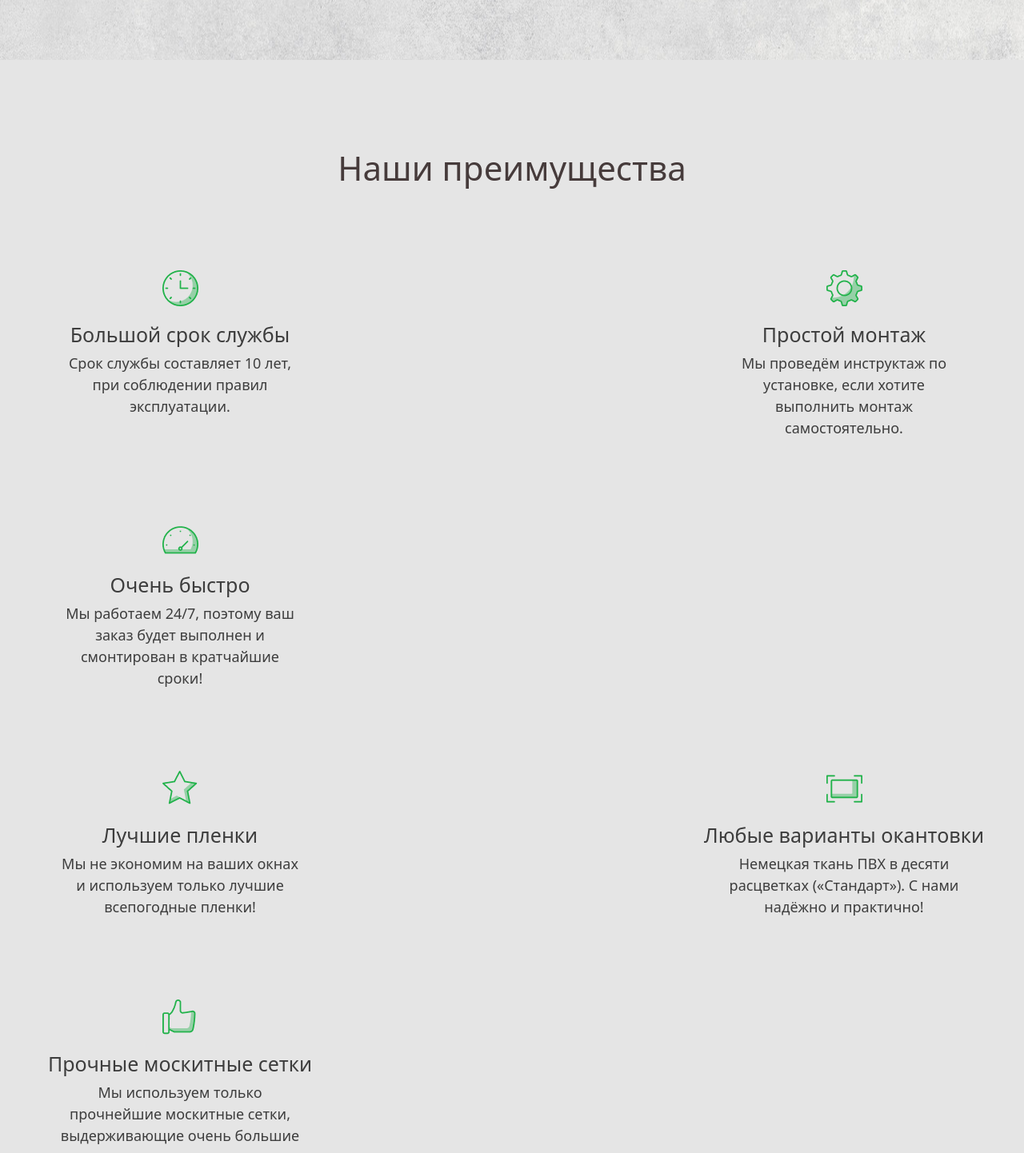
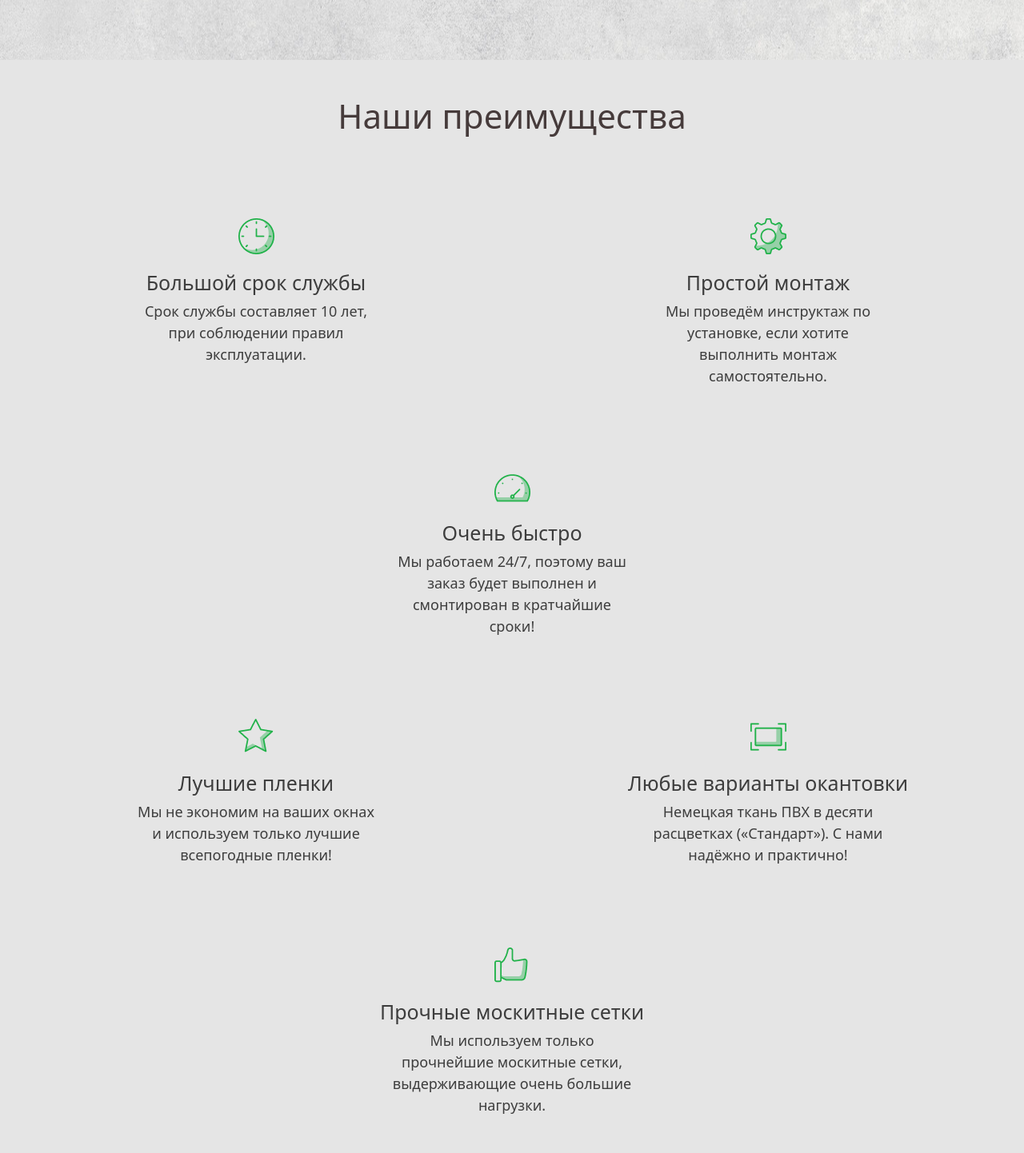
Before and after one commit to RafoBunyatyan/Soft-Windows__Figma, a React (Create React App) app: page / in a window 1280 px wide. Shown: the part 1920-3362 px from the top of the page at 80% size. Built offline with nearby package versions, Linux system fonts and the light colour scheme.

Commit message:
components refersh

```diff
--- a/src/components/AdviseYou/Advise_You.js
+++ b/src/components/AdviseYou/Advise_You.js
@@ -12,7 +12,7 @@ function Advise_You() {
 				<Row>
 					<Image src={Rectangle} alt='Rectangle!' className='advise_imgRectangle' style={{ height: '661px', }} />
 					<Col className='advise_section' style={{ maxWidth: '1600px', margin: 'auto', display: 'flex', justifyContent: 'space-between', marginTop: '-654px', }}>
-						<Col className="" style={{ marginLeft: '1rem', maxWidth: '512px', display: 'flex', justifyContent: 'center', alignItems: 'flex-start', flexDirection: 'column', }}>
+						<Col className="" style={{ marginLeft: '1.5rem', maxWidth: '512px', display: 'flex', justifyContent: 'center', alignItems: 'flex-start', flexDirection: 'column', }}>
 							<h2 className='advise_title' style={{ fontSize: '42px', marginBottom: '20px', }}>Не можете выбрать? Мы вам подскажем!</h2>
 							<p className='advise_text' style={{ fontSize: '18px', marginBottom: '25px', }}>Мы успешно работаем в этой сфере по сей день, благодаря наличию надежно устоявшегося принципа – производить тщательный отбор специалистов на любую должность в компании.</p>
 							<Button className='advise_button' style={{ color: '#fff', marginTop: '25px', backgroundColor: '#21B24A', border: '1px solid #21B34A', padding: '17px 68px', }}>Написать нам</Button>
--- a/src/components/DiscussProject/Discuss_Project.js
+++ b/src/components/DiscussProject/Discuss_Project.js
@@ -14,7 +14,7 @@ function Discuss_Project() {
 			<Container fluid className='Discuss_Project_container' style={{ maxWidth: '1600px', margin: '0 auto 150px', }}>
 				<Row>
 					<Col className='Discuss_Project_about' style={{ display: 'flex', flexWrap: 'wrap', alignItems: 'center', justifyContent: 'space-around', }}>
-						<Col style={{ maxWidth: '548px', }}>
+						<Col style={{ maxWidth: '548px', marginLeft: '1rem', }}>
 							<h2 className='Discuss_Project_title' style={{ fontSize: '42px', marginBottom: '50px', }}>Обсудим проект?</h2>
 							<p className='Discuss_Project_text' style={{ fontSize: '18px', margin: '0', }}>Опишите Вашу задачу и отправьте нам заявку. Мы просчитаем бюджет, подберем инструменты и составим план работ по Вашему проекту и свяжемся с Вами в ближайшее время.</p>
 						</Col>
--- a/src/components/OurAdvantages/Our_Advantages.js
+++ b/src/components/OurAdvantages/Our_Advantages.js
@@ -1,29 +1,27 @@
 import React from "react";
 import "./Our_Advantages.css";
-import Frame from '../../assets/images/Frame.png'
-import Frame1 from '../../assets/images/Frame_1.png'
-import Frame2 from '../../assets/images/Frame_2.png'
-import Frame3 from '../../assets/images/Frame_3.png'
-import Frame4 from '../../assets/images/Frame_4.png'
-import Frame5 from '../../assets/images/Frame_5.png'
+import Frame from '../../assets/images/Frame.png';
+import Frame1 from '../../assets/images/Frame_1.png';
+import Frame2 from '../../assets/images/Frame_2.png';
+import Frame3 from '../../assets/images/Frame_3.png';
+import Frame4 from '../../assets/images/Frame_4.png';
+import Frame5 from '../../assets/images/Frame_5.png';
 import { Col, Container, Row, Image } from "react-bootstrap";
 
 function Our_Advantages() {
 	return (
 		<>
-			<Container fluid className='article_OurContainer' style={{ margin: '110px auto', padding: '0', maxWidth: '1600px', }}>
-				<Row style={{ maxWidth: '1600px', margin: '0 auto', }}>
-					<h2 className='article_ourTitle' style={{ fontSize: '42px', color: '#463B3B', display: 'flex', color: 'rgb(70, 59, 59)', alignItems: 'center', flexDirection: 'column', marginBottom: '3.1rem', }}>
-						Наши преимущества
-					</h2>
-					<Col lg={12} className='article_about' style={{ display: 'flex', flexWrap: 'wrap', padding: '0', justifyContent: 'space-between', }}>
+			<Container fluid className='article_OurContainer' style={{ maxWidth: '1600px', margin: '110 auto', }}>
+				<Row>
+					<h2 className='article_ourTitle' style={{ fontSize: '42px', color: '#463B3B', display: 'flex', color: 'rgb(70, 59, 59)', alignItems: 'center', flexDirection: 'column', marginBottom: '3.1rem', }}>Наши преимущества</h2>
+					<Col lg={12} className='article_about' style={{ display: 'flex', flexWrap: 'wrap', padding: '0', justifyContent: 'space-around', }}>
 						<Col lg={6} className='article_container'>
-							<Image fluid className='' src={Frame} alt='Frame!' style={{ margin: '38px 0px 20px', }} />
+							<Image fluid src={Frame} alt='Frame!' style={{ margin: '38px 0px 20px', }} />
 							<h4 className='article_ourSub_Title' style={{ fontSize: '25px', marginBottom: '0.5rem', }}>Большой срок службы</h4>
 							<p className='article_our' style={{ maxWidth: '294px', }}>Срок службы составляет 10 лет, при соблюдении правил эксплуатации.</p>
 						</Col>
 						<Col lg={6} className='article_container'>
-							<Image fluid className='' src={Frame1} alt='Frame1!' style={{ margin: '38px 0px 20px', }} />
+							<Image fluid src={Frame1} alt='Frame1!' style={{ margin: '38px 0px 20px', }} />
 							<h4 className='article_ourSub_Title' style={{ fontSize: '25px', marginBottom: '0.5rem', }}>Простой монтаж</h4>
 							<p className='article_our' style={{ maxWidth: '294px', }}>Мы проведём инструктаж по установке, если хотите выполнить монтаж самостоятельно.</p>
 						</Col>
@@ -33,7 +31,7 @@ function Our_Advantages() {
 							<p className='article_our' style={{ maxWidth: '294px', }}>Мы работаем 24/7, поэтому ваш заказ будет выполнен и смонтирован в кратчайшие сроки!</p>
 						</Col>
 					</Col>
-					<Col lg={12} className='article_about' style={{ display: 'flex', flexWrap: 'wrap', padding: '0', justifyContent: 'space-between', }}>
+					<Col lg={12} className='article_about' style={{ display: 'flex', flexWrap: 'wrap', padding: '0', justifyContent: 'space-around', }}>
 						<Col lg={6} className='article_container'>
 							<Image fluid src={Frame3} alt='Frame3!' style={{ margin: '38px 0px 20px', }} />
 							<h4 className='article_ourSub_Title' style={{ fontSize: '25px', marginBottom: '0.5rem', }}>Лучшие пленки</h4>
--- a/src/components/PVCCurtains/O_PVC_Curtains.js
+++ b/src/components/PVCCurtains/O_PVC_Curtains.js
@@ -7,7 +7,7 @@ function O_PVC_Curtains() {
 		<>
 			<Container fluid style={{ maxWidth: '1600px', margin: '0 auto 150px', }}>
 				<Row>
-					<Col className='Curtains_about' style={{ display: 'flex', alignItems: 'center', justifyContent: 'space-around', color: '#5B5B5B', fontSize: '18px', }}>
+					<Col className='Curtains_about' style={{ display: 'flex', alignItems: 'center', margin: '0rem 1rem', justifyContent: 'space-around', color: '#5B5B5B', fontSize: '18px', }}>
 						<Col className='Curtains_content' style={{ maxWidth: '645px', }}>
 							<p>Мягкие окна или как еще их называют Гибкие окна а также Жидкие окна, производятся из поливинилхлоридной пленки, совмещенной при помощи термосварки с тентовой ПВХ окантовкой,  которая обладает плотной структурой и отличными техническими характеристиками.</p>
 							<p>Они прекрасно заменяют остекление, для устройства прозрачного ограждения различных помещений: веранды, мансарды, беседки, террасы.</p>
--- a/src/components/Reviews/Reviews.css
+++ b/src/components/Reviews/Reviews.css
@@ -22,8 +22,8 @@
 }
 
 @media (max-width: 900px) {
-  .Reviews_about {
-    flex-wrap: wrap !important;
+  .Reviews_display {
+    display: none !important;
   }
 }
 
--- a/src/components/WhatMaterials/What_Materials.js
+++ b/src/components/WhatMaterials/What_Materials.js
@@ -11,7 +11,7 @@ function What_Materials() {
 			<Container fluid className='Materials_container' style={{ margin: '0px auto 150px', maxWidth: '1600px', }}>
 				<Row>
 					<h2 className='Materials_title' style={{ fontSize: '42px', textAlign: 'center', marginBottom: '50px', }}>Какие материалы мы используем</h2>
-					<CardGroup className="Materials_CardGrup">
+					<CardGroup className="Materials_CardGrup" style={{ margin: '0rem 1rem', }}>
 						<Card className='Materials_card' style={{ backgroundColor: '#e5e5e5', border: 'none', flexWrap: 'wrap', alignContent: 'center', }}>
 							<Card.Img variant="top" src={Москитная_сетка} style={{ maxWidth: '420px', }} />
 							<Card.Body>
```
Also changed, not shown: src/components/Reviews/Reviews.js (+2 -2 lines).
